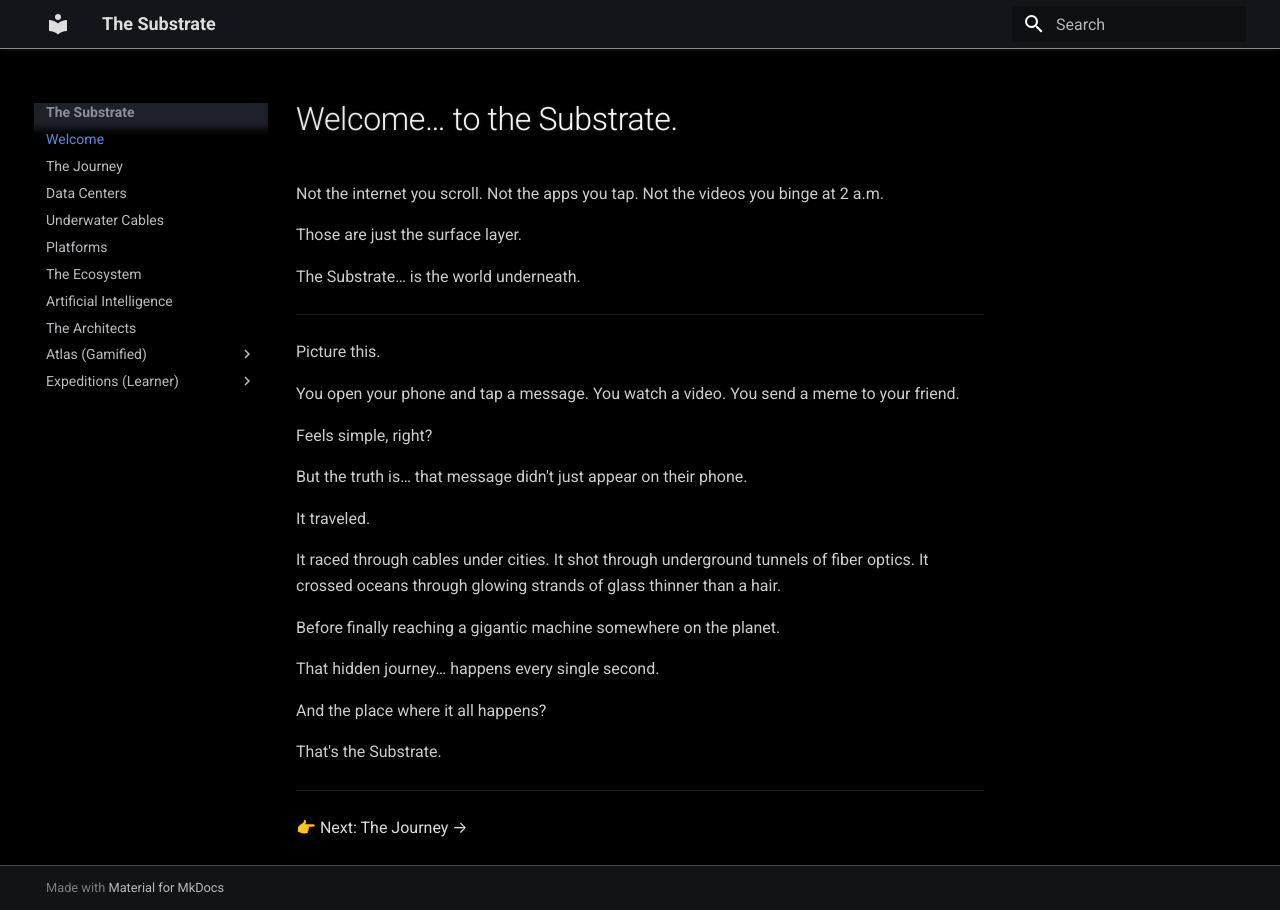
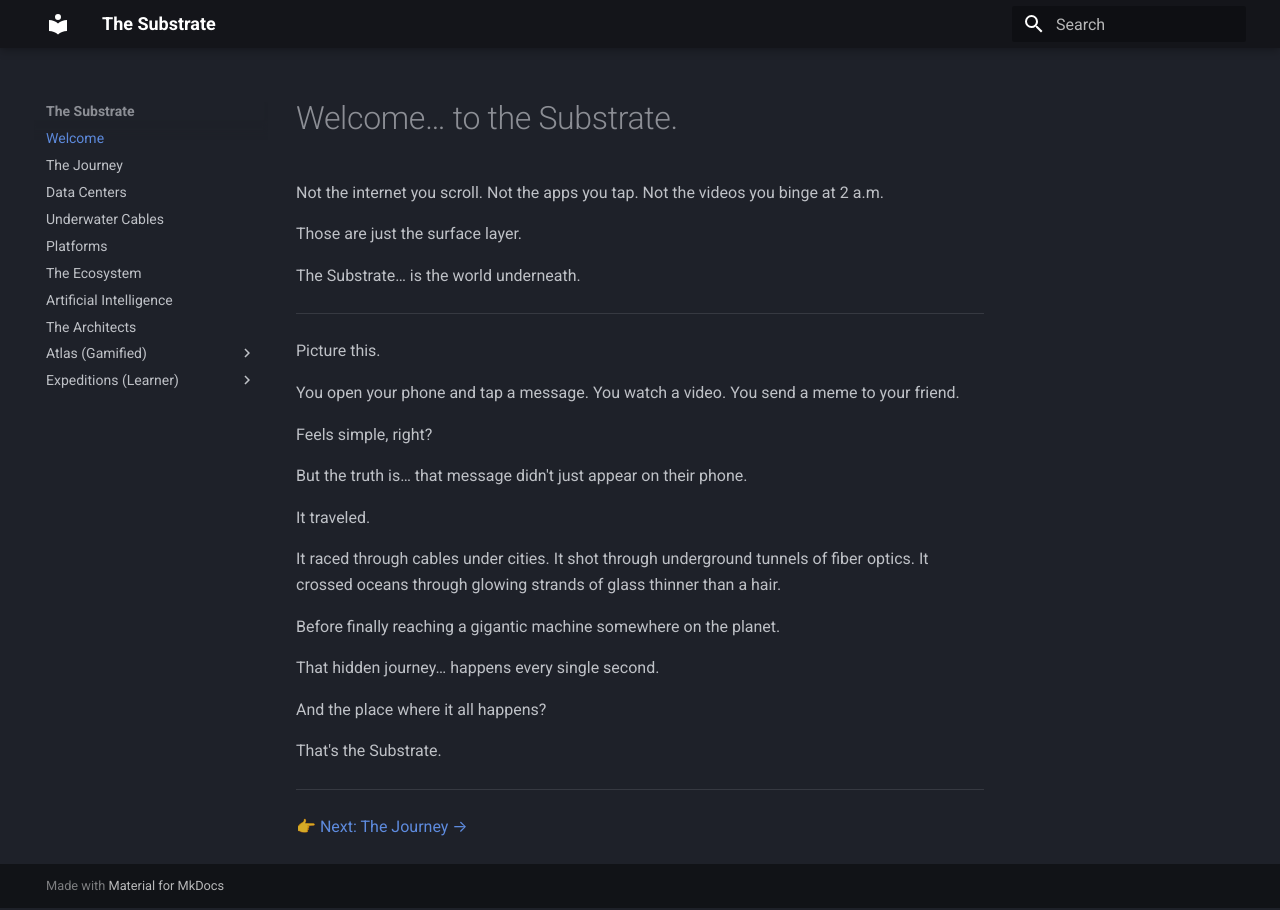
Before and after one commit to solidarmadillo8979/substrate-blog, an MkDocs documentation site: the page built from docs/index.md, in a window 1280 px wide. Built offline with MkDocs 1.6.1 and Material for MkDocs 9.7.7, drawn with Linux system fonts in a browser that asks for light colours.

Commit message:
Fix extra_css path

```diff
--- a/mkdocs.yml
+++ b/mkdocs.yml
@@ -15,7 +15,7 @@ theme:
     - content.code.copy
 
 extra_css:
-  - css/chrome.css
+  - chrome.css
 
 markdown_extensions:
   - pymdownx.highlight:
```
